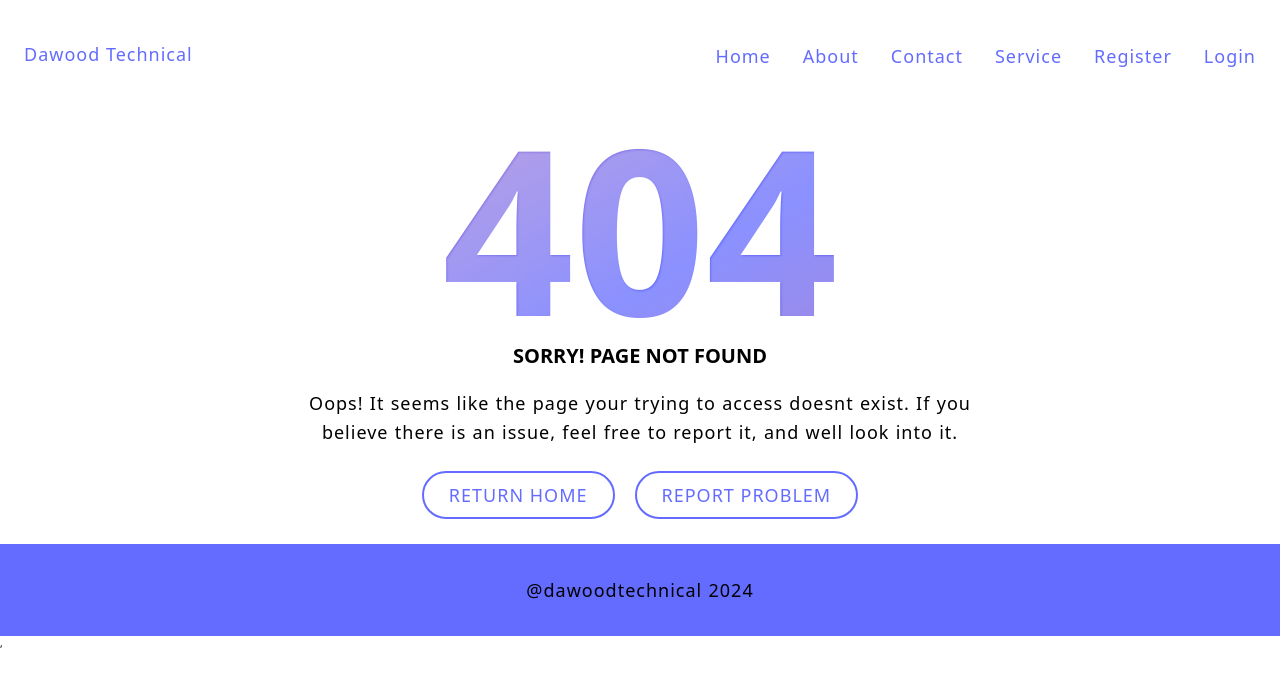
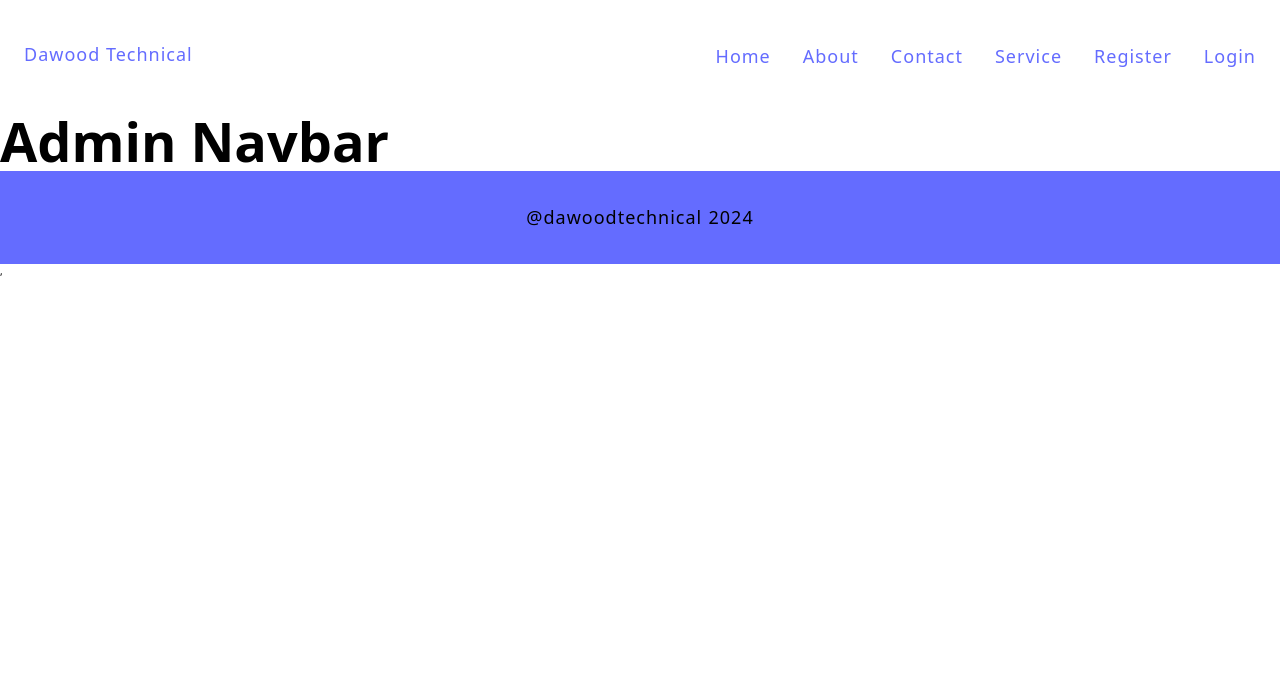
Before and after one commit to dawoodkaleem/MERN-Applcation-Admin-panel, a React (Vite) app in the folder client/: page /admin in a window 1280 px wide. Shown: the top 686 px of the page. Built offline with nearby package versions, Linux system fonts and the light colour scheme.

Commit message:
admin navigation frontend side

```diff
--- a/client/src/App.jsx
+++ b/client/src/App.jsx
@@ -23,6 +23,7 @@ import Navbar from "./components/Navbar";
 import { Error } from "./pages/Error";
 import Footer from "./components/Footer/Footer";
 import { Logout } from "./pages/Logout";
+import { AdminLayout } from "./components/layouts/admin-layout";
 const App = () => {
   return (
     <>
@@ -37,6 +38,7 @@ const App = () => {
           <Route path="/service" element={<Service />} />
           <Route path="/logout" element={<Logout />} />
           <Route path="*" element={<Error />} />
+          <Route path="/admin" element={<AdminLayout />}></Route>
         </Routes>
         <Footer />
       </BrowserRouter>
--- /dev/null
+++ b/client/src/components/layouts/admin-layout.jsx
@@ -0,0 +1,3 @@
+export const AdminLayout = () => {
+  return <h1>Admin Navbar</h1>;
+};
```
